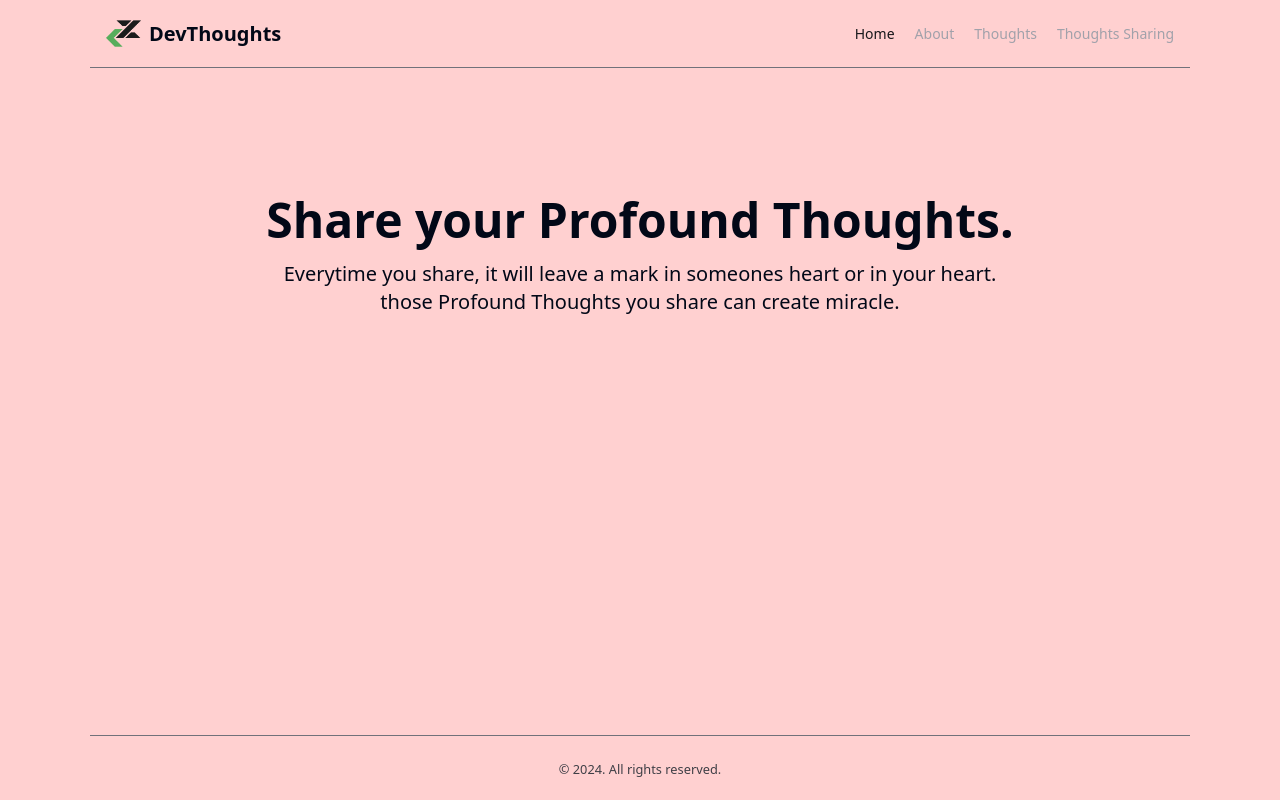
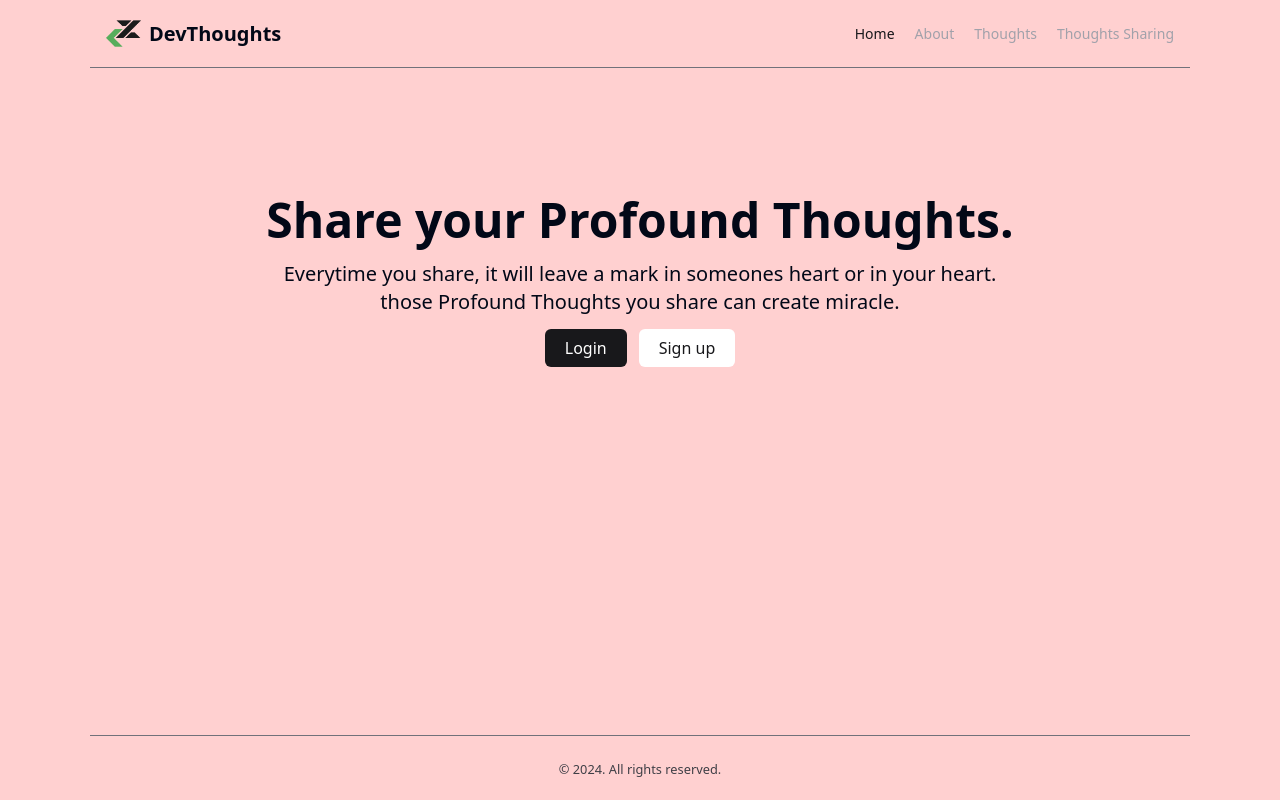
Before and after one commit to Dz-devz/dzdev-blog, a Next.js app: page / in a window 1280 px wide. Built offline with nearby package versions, Linux system fonts and the light colour scheme.

Commit message:
chore: added login and signup in home

```diff
--- a/src/app/page.tsx
+++ b/src/app/page.tsx
@@ -1,3 +1,7 @@
+import {
+  LoginLink,
+  RegisterLink,
+} from "@kinde-oss/kinde-auth-nextjs/components";
 export default function Home() {
   return (
     <main className="text-center pt-32 px-5">
@@ -8,6 +12,14 @@ export default function Home() {
         Everytime you share, it will leave a mark in someones heart or in your
         heart. those Profound Thoughts you share can create miracle.
       </p>
+      <div className="space-x-3 mt-5">
+        <LoginLink className="bg-zinc-900 text-white py-2 px-5 rounded-md mt-10">
+          Login
+        </LoginLink>
+        <RegisterLink className="bg-white text-zinc-900 py-2 px-5 rounded-md mt-10">
+          Sign up
+        </RegisterLink>
+      </div>
     </main>
   );
 }
--- /dev/null
+++ b/src/components/log-in-register.tsx
@@ -0,0 +1,10 @@
+import { LoginLink, RegisterLink } from "@kinde-oss/kinde-auth-nextjs";
+
+export default function LogInRegister() {
+  return (
+    <div>
+      <LoginLink>Sign in</LoginLink>
+      <RegisterLink>Sign up</RegisterLink>
+    </div>
+  );
+}
```
